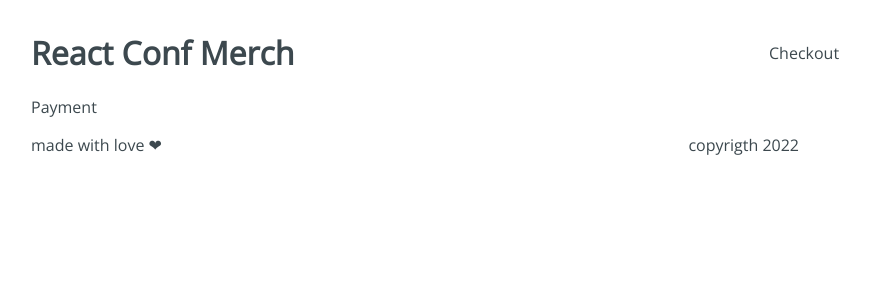
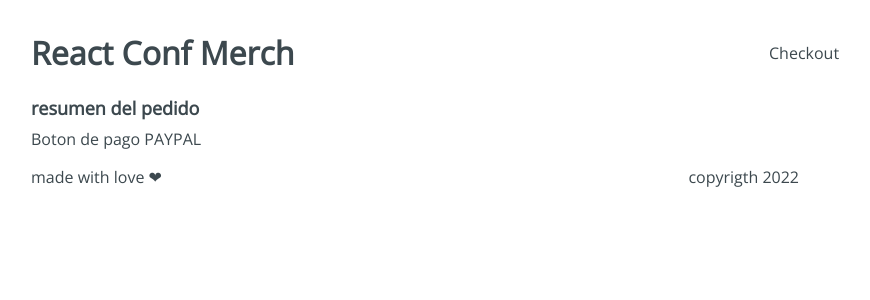
Before and after one commit to diegoV0/react-conf-merch, a React app: page /checkout/payment in a window 1280 px wide. Shown: the top 300 px of the page, without its empty margins (225-1095 px from the left). Built offline with nearby package versions, Linux system fonts and the light colour scheme.

Commit message:
added the content to Payment and Success containers

```diff
--- a/src/containers/Information.jsx
+++ b/src/containers/Information.jsx
@@ -17,7 +17,7 @@ const Information = () => {
             <input type="text" placeholder="Cuidad" name="city" />
             <input type="text" placeholder="Pais" name="country" />
             <input type="text" placeholder="Estado" name="state" />
-            <input type="text" placeholder="Codigo Postal" name="namcpcpe" />
+            <input type="text" placeholder="Codigo Postal" name="cp" />
             <input type="text" placeholder="Telefono" name="phone" />
           </form>
         </div>
--- a/src/containers/Payment.jsx
+++ b/src/containers/Payment.jsx
@@ -2,7 +2,14 @@ import React from 'react';
 import '../styles/components/Payment.css';
 
 const Payment = () => {
-  return <div>Payment</div>;
+  return (
+    <div className="Payment">
+      <div className="Payment-content">
+        <h3>resumen del pedido</h3>
+        <div className="Payment-buttom">Boton de pago PAYPAL</div>
+      </div>
+    </div>
+  );
 };
 
 export default Payment;
--- /dev/null
+++ b/src/containers/Success.jsx
@@ -0,0 +1,16 @@
+import React from 'react';
+import '../styles/components/Success.css';
+
+const Success = () => {
+  return (
+    <div className="Success">
+      <div className="Success-contetnt">
+        <h2>Diego, Gracias por tu compra</h2>
+        <span>Tu compra llegara en 3 dias</span>
+        <div className="Success-map">Google Maps</div>
+      </div>
+    </div>
+  );
+};
+
+export default Success;
--- a/src/routes/App.jsx
+++ b/src/routes/App.jsx
@@ -4,7 +4,7 @@ import Checkout from '../containers/Checkout';
 import Information from '../containers/Information';
 import NotFound from '../containers/NotFound';
 import Payment from '../containers/Payment';
-import Success from '../containers/Home';
+import Success from '../containers/Success';
 import Layout from '../components/Layout';
 import { BrowserRouter, Route, Routes } from 'react-router-dom';
 
```
Also changed, not shown: src/containers/Succes.jsx (deleted, +0 -8 lines).
